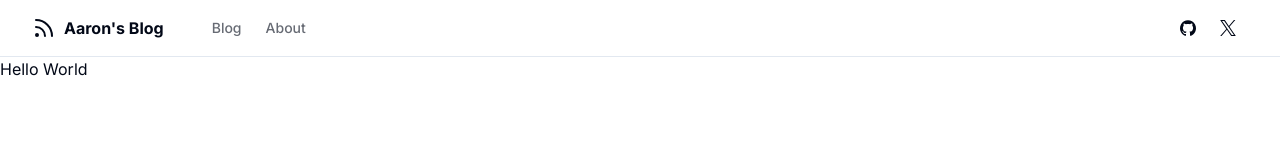
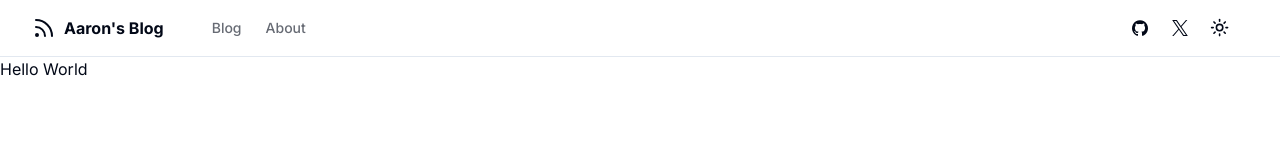
Before and after one commit to Better-Aaron/ms-blog, a Next.js app: page / in a window 1280 px wide. Shown: the top 160 px of the page. Built offline with nearby package versions, Linux system fonts and the light colour scheme.

Commit message:
5: Theme Toggle

```diff
--- a/app/layout.tsx
+++ b/app/layout.tsx
@@ -3,6 +3,7 @@ import { Inter as FontSans } from 'next/font/google';
 import './globals.css';
 import { cn } from '@/lib/utils';
 import SiteHeader from '@/components/site-header';
+import { ThemeProvider } from '@/components/theme-provider';
 
 const fontSans = FontSans({
   subsets: ['latin'],
@@ -27,12 +28,19 @@ export default function RootLayout({
           fontSans.className
         )}
       >
+        <ThemeProvider
+          attribute="class"
+          defaultTheme="system"
+          enableSystem
+          disableTransitionOnChange
+        >
           <div className="relative flex min-h-dvh flex-col bg-background">
             <main className="flex-1">
               <SiteHeader />
               {children}
             </main>
           </div>
+        </ThemeProvider>
       </body>
     </html>
   );
--- a/components/mode-toggle.tsx
+++ b/components/mode-toggle.tsx
@@ -1,7 +1,26 @@
-import React from 'react';
+'use client';
 
-const ModeToggle = () => {
-  return <div>ModeToggle</div>;
+import { useTheme } from 'next-themes';
+import { Button } from './ui/button';
+import { Moon, Sun } from 'lucide-react';
+
+const ModeToggle = ({ className }: { className: string }) => {
+  const { setTheme } = useTheme();
+
+  return (
+    <div className={className}>
+      <Button variant="ghost" className="w-10 px-0">
+        <Sun
+          className="size-[1.2rem] transition-all scale-100 dark:scale-0"
+          onClick={() => setTheme('dark')}
+        />
+        <Moon
+          className="absolute size-[1.2rem] transition-all scale-0 dark:scale-100"
+          onClick={() => setTheme('light')}
+        />
+      </Button>
+    </div>
+  );
 };
 
 export default ModeToggle;
--- a/components/site-header.tsx
+++ b/components/site-header.tsx
@@ -45,7 +45,7 @@ const SiteHeader = () => {
                 <span className="sr-only">Twitter</span>
               </div>
             </Link>
-            {/* <ModeToggle /> */}
+            <ModeToggle className="mr-2" />
             <MobileNav />
           </nav>
         </div>
--- /dev/null
+++ b/components/theme-provider.tsx
@@ -0,0 +1,9 @@
+'use client';
+
+import * as React from 'react';
+import { ThemeProvider as NextThemesProvider } from 'next-themes';
+import { type ThemeProviderProps } from 'next-themes/dist/types';
+
+export function ThemeProvider({ children, ...props }: ThemeProviderProps) {
+  return <NextThemesProvider {...props}>{children}</NextThemesProvider>;
+}
--- a/package.json
+++ b/package.json
@@ -15,6 +15,7 @@
     "clsx": "^2.1.0",
     "lucide-react": "^0.363.0",
     "next": "14.1.4",
+    "next-themes": "^0.3.0",
     "react": "^18",
     "react-dom": "^18",
     "tailwind-merge": "^2.2.2",
```
Also changed, not shown: 1 other file (tests, documents, lock files or other folders). Lines whose indentation alone changed are shown as unchanged.
